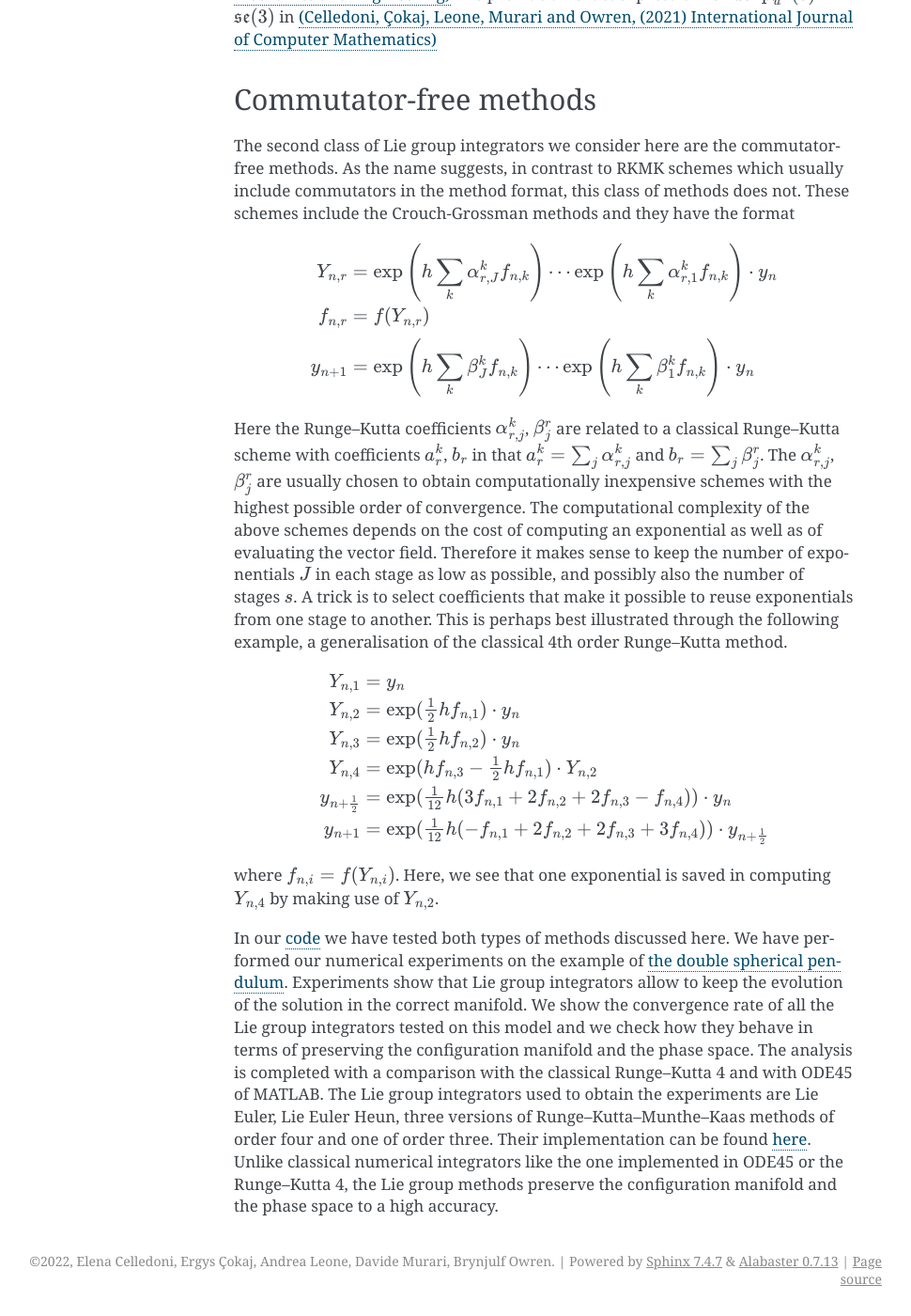
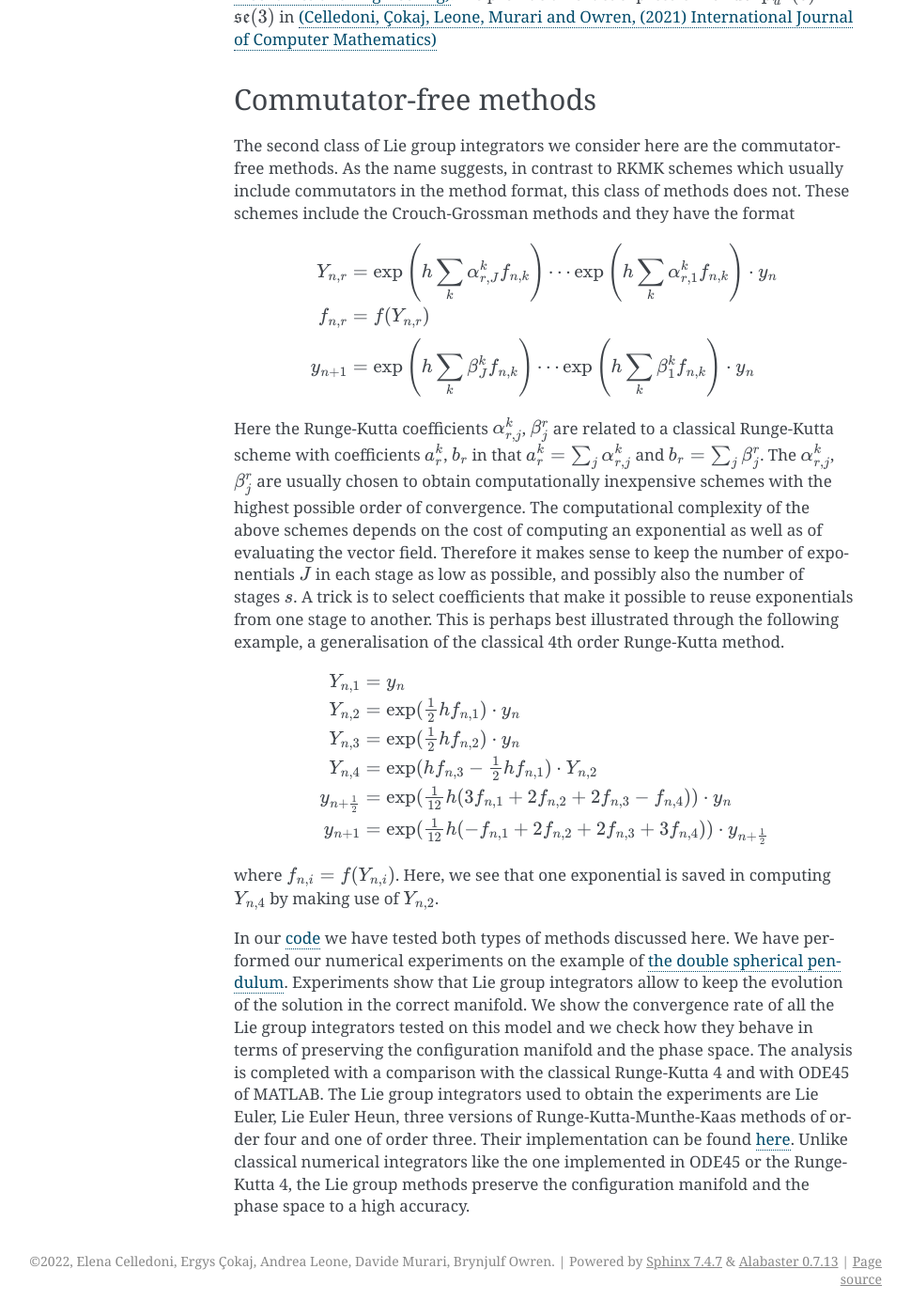
Before and after one commit to THREAD-3-2/lie_group_integrators_double_spherical_pendulum, a Sphinx documentation site: the page built from docs/two_classes_lie_groups.rst, in a window 1280 px wide and 1400 px high, scrolled down 1780 px. Shown: the whole window at 94% size, without its empty margins (171-1141 px from the left). Built offline with Sphinx 7.4.7, drawn with Linux system fonts in a browser that asks for light colours; some of the changed text lies outside the part shown.

```diff
--- a/docs/two_classes_lie_groups.rst
+++ b/docs/two_classes_lie_groups.rst
@@ -16,9 +16,9 @@ the Euler method as the :math:`h` -flow of the constant vector field :math:`F_{y
     \end{align}
 
 This definition of the Euler method makes sense also when :math:`F` is replaced by a vector field on some manifold.
-In this general situation it is known as the Lie--Euler method.
+In this general situation it is known as the Lie-Euler method.
 
-We briefly consider here two classes of methods known as Runge--Kutta--Munthe--Kaas (RKMK) methods and Commutator-free Lie group methods.
+We briefly consider here two classes of methods known as Runge-Kutta-Munthe-Kaas (RKMK) methods and Commutator-free Lie group methods.
 For a more detailed discussion, the reader can see `(Celledoni, Çokaj, Leone, Murari and Owren, (2021) International Journal of Computer Mathematics) <https://doi.org/10.1080/00207160.2021.1966772>`_ and the references therein.
 
 .. _RKMK:
@@ -63,8 +63,8 @@ and the inverse is
         \textrm{dexp}_u^{-1}(v) =\left.\frac{z}{e^z-1}\right|_{z=\textrm{ad}_u}(v)= v -\frac12[u,v] + \frac1{12}[u,[u,v]]+\cdots
     \end{align}
 
-The RKMK methods are now obtained simply by applying some standard Runge--Kutta method to the transformed equation :ref:`(1) <eq:1>` with a time step :math:`h`, using initial value :math:`\sigma(0)=0`. This leads to an output :math:`\sigma_1\in\mathfrak{g}` and one simply sets :math:`y_1=\exp(\sigma_1)\cdot y_0`. Then one repeats the procedure replacing :math:`y_0` by :math:`y_1` in the next step etc. While solving :ref:`(1) <eq:1>` one needs to evaluate :math:`\textrm{dexp}_u^{-1}(v)` as a part of the process. This can be done by truncating the series :ref:`(3) <eq:3>` since :math:`\sigma(0)=0` implies that we always evaluate :math:`\textrm{dexp}_u^{-1}` with :math:`u=\mathcal{O}(h)`, and thus, the :math:`k-th` iterated commutator :math:`\textrm{ad}_u^k=\mathcal{O}(h^k)`.
-For a given Runge--Kutta method, there are some clever tricks that can be done to minimise the total number of commutators to be included from the expansion of :math:`\textrm{dexp}_u^{-1}v`. A concrete example of an RKMK method is:
+The RKMK methods are now obtained simply by applying some standard Runge-Kutta method to the transformed equation :ref:`(1) <eq:1>` with a time step :math:`h`, using initial value :math:`\sigma(0)=0`. This leads to an output :math:`\sigma_1\in\mathfrak{g}` and one simply sets :math:`y_1=\exp(\sigma_1)\cdot y_0`. Then one repeats the procedure replacing :math:`y_0` by :math:`y_1` in the next step etc. While solving :ref:`(1) <eq:1>` one needs to evaluate :math:`\textrm{dexp}_u^{-1}(v)` as a part of the process. This can be done by truncating the series :ref:`(3) <eq:3>` since :math:`\sigma(0)=0` implies that we always evaluate :math:`\textrm{dexp}_u^{-1}` with :math:`u=\mathcal{O}(h)`, and thus, the :math:`k-th` iterated commutator :math:`\textrm{ad}_u^k=\mathcal{O}(h^k)`.
+For a given Runge-Kutta method, there are some clever tricks that can be done to minimise the total number of commutators to be included from the expansion of :math:`\textrm{dexp}_u^{-1}v`. A concrete example of an RKMK method is:
 
 
 
@@ -96,7 +96,7 @@ The second class of Lie group integrators we consider here are the commutator-fr
         y_{n+1} &= \exp\left(h\sum_k \beta_J^k f_{n,k}\right)\cdots \exp\left(h\sum_k \beta_1^k f_{n,k}\right)\cdot y_n
     \end{align}
 
-Here the Runge--Kutta coefficients :math:`\alpha_{r,j}^k`, :math:`\beta_{j}^r` are related to a classical Runge--Kutta scheme with coefficients :math:`a_r^k`, :math:`b_r` in that :math:`a_r^k=\sum_j \alpha_{r,j}^k` and :math:`b_r=\sum_j \beta_{j}^r`. The :math:`\alpha_{r,j}^k`, :math:`\beta_{j}^r` are usually chosen to obtain computationally inexpensive schemes with the highest possible order of convergence. The computational complexity of the above schemes depends on the cost of computing an exponential as well as of evaluating the vector field. Therefore it makes sense to keep the number of exponentials :math:`J` in each stage as low as possible, and possibly also the number of stages :math:`s`. A trick is to select coefficients that make it possible to reuse exponentials from one stage to another. This is perhaps best illustrated through the following example, a generalisation of the classical 4th order Runge--Kutta method.
+Here the Runge-Kutta coefficients :math:`\alpha_{r,j}^k`, :math:`\beta_{j}^r` are related to a classical Runge-Kutta scheme with coefficients :math:`a_r^k`, :math:`b_r` in that :math:`a_r^k=\sum_j \alpha_{r,j}^k` and :math:`b_r=\sum_j \beta_{j}^r`. The :math:`\alpha_{r,j}^k`, :math:`\beta_{j}^r` are usually chosen to obtain computationally inexpensive schemes with the highest possible order of convergence. The computational complexity of the above schemes depends on the cost of computing an exponential as well as of evaluating the vector field. Therefore it makes sense to keep the number of exponentials :math:`J` in each stage as low as possible, and possibly also the number of stages :math:`s`. A trick is to select coefficients that make it possible to reuse exponentials from one stage to another. This is perhaps best illustrated through the following example, a generalisation of the classical 4th order Runge-Kutta method.
 
 .. math::
 
@@ -117,7 +117,7 @@ In our `code <https://github.com/THREAD-3-2/lie_group_integrators_double_spheric
 We have performed our numerical experiments on the example of `the double spherical pendulum <https://thread-3-2.github.io/lie_group_integrators_double_spherical_pendulum/double_sph_pend.html>`_.
 Experiments show that Lie group integrators allow to keep the evolution of the solution in the correct manifold.
 We show the convergence rate of all the Lie group integrators tested on this model and we check how they behave in terms of preserving the configuration manifold and the phase space.
-The analysis is completed with a comparison with the classical Runge--Kutta 4 and with ODE45 of MATLAB.
-The Lie group integrators used to obtain the experiments are Lie Euler, Lie Euler Heun, three versions of Runge--Kutta--Munthe--Kaas methods of order four and one of order three.
+The analysis is completed with a comparison with the classical Runge-Kutta 4 and with ODE45 of MATLAB.
+The Lie group integrators used to obtain the experiments are Lie Euler, Lie Euler Heun, three versions of Runge-Kutta-Munthe-Kaas methods of order four and one of order three.
 Their implementation can be found `here <https://github.com/THREAD-3-2/lie_group_integrators_double_spherical_pendulum/tree/main/src/integrators>`_.
-Unlike classical numerical integrators like the one implemented in ODE45 or the Runge--Kutta 4, the Lie group methods preserve the configuration manifold and the phase space to a high accuracy.
+Unlike classical numerical integrators like the one implemented in ODE45 or the Runge-Kutta 4, the Lie group methods preserve the configuration manifold and the phase space to a high accuracy.
```
